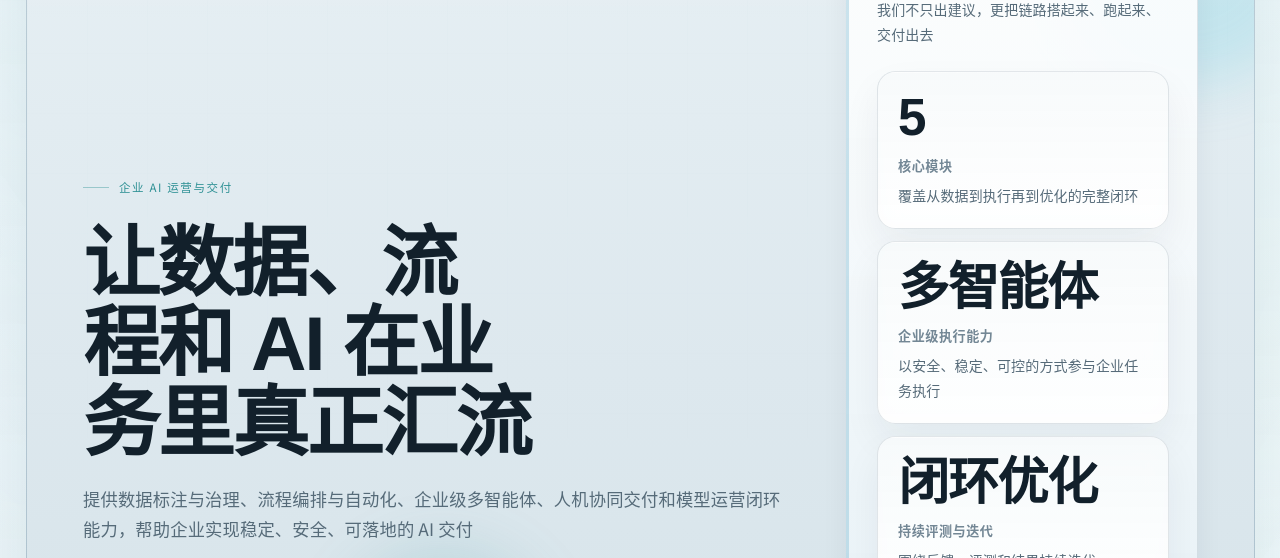
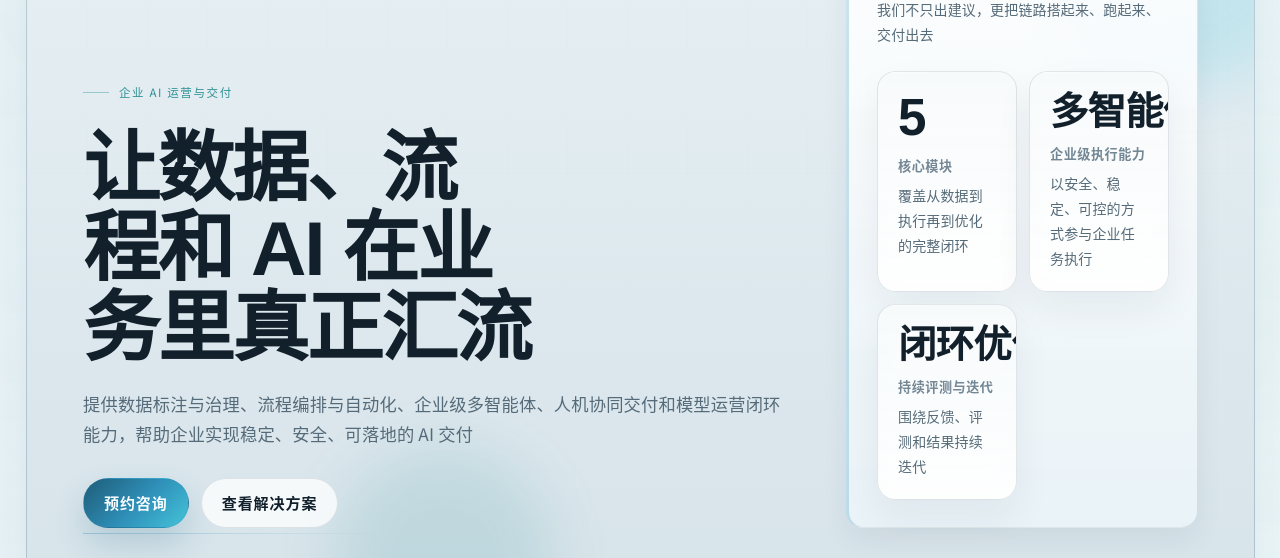
Before and after one commit to Frank-Opus/WanFlow.ai, a Next.js app in the folder web/: page / in a window 1280 px wide. Shown: the part 242-800 px from the top of the page. Built offline with nearby package versions, Linux system fonts and the light colour scheme; no server answers.

Commit message:
fix: tighten homepage overview rail height

```diff
--- a/web/src/app/globals.css
+++ b/web/src/app/globals.css
@@ -998,10 +998,20 @@ html[lang='zh-CN'] .mkt-lang-button {
   overflow-wrap: normal;
 }
 
+.mkt-metric-value-compact {
+  font-size: clamp(1.55rem, 3vw, 2.95rem);
+  letter-spacing: -0.045em;
+}
+
 html[lang='zh-CN'] .mkt-metric-value {
   line-height: 1.02;
   letter-spacing: -0.03em;
   font-weight: 600;
+}
+
+html[lang='zh-CN'] .mkt-metric-value-compact {
+  line-height: 1.04;
+  letter-spacing: -0.02em;
 }
 
 .mkt-metric-label {
@@ -1021,6 +1031,10 @@ html[lang='zh-CN'] .mkt-metric-label {
   .mkt-metric-value {
     font-size: clamp(1.7rem, 9vw, 2.35rem);
     line-height: 1.04;
+  }
+
+  .mkt-metric-value-compact {
+    font-size: clamp(1.45rem, 8vw, 2rem);
   }
 
   .mkt-metric-label {
--- a/web/src/components/marketing/home-page.tsx
+++ b/web/src/components/marketing/home-page.tsx
@@ -42,13 +42,15 @@ export default function MarketingHomePage() {
                   <p className="mkt-kicker">{labels.brief}</p>
                   <p className="mkt-copy text-sm text-[var(--mk-text-0)]">{copy.home.hero.body}</p>
                 </div>
-                <div className="mkt-stagger-grid grid gap-3 sm:grid-cols-2 xl:grid-cols-1">
+                <div className="mkt-stagger-grid grid gap-3 sm:grid-cols-2 xl:grid-cols-2">
                   {copy.home.supportSignals.map((metric, index) => (
                     <article
                       key={metric.label}
                       className={index === copy.home.supportSignals.length - 1 ? 'mkt-card min-w-0 px-5 py-5 sm:col-span-2 xl:col-span-1' : 'mkt-card min-w-0 px-5 py-5'}
                     >
-                      <p className="mkt-metric-value">{metric.value}</p>
+                      <p className={metric.value.length > 3 ? 'mkt-metric-value mkt-metric-value-compact' : 'mkt-metric-value'}>
+                        {metric.value}
+                      </p>
                       <p className="mkt-metric-label mt-3">{metric.label}</p>
                       <p className="mkt-copy mt-2 text-sm">{metric.detail}</p>
                     </article>
```
